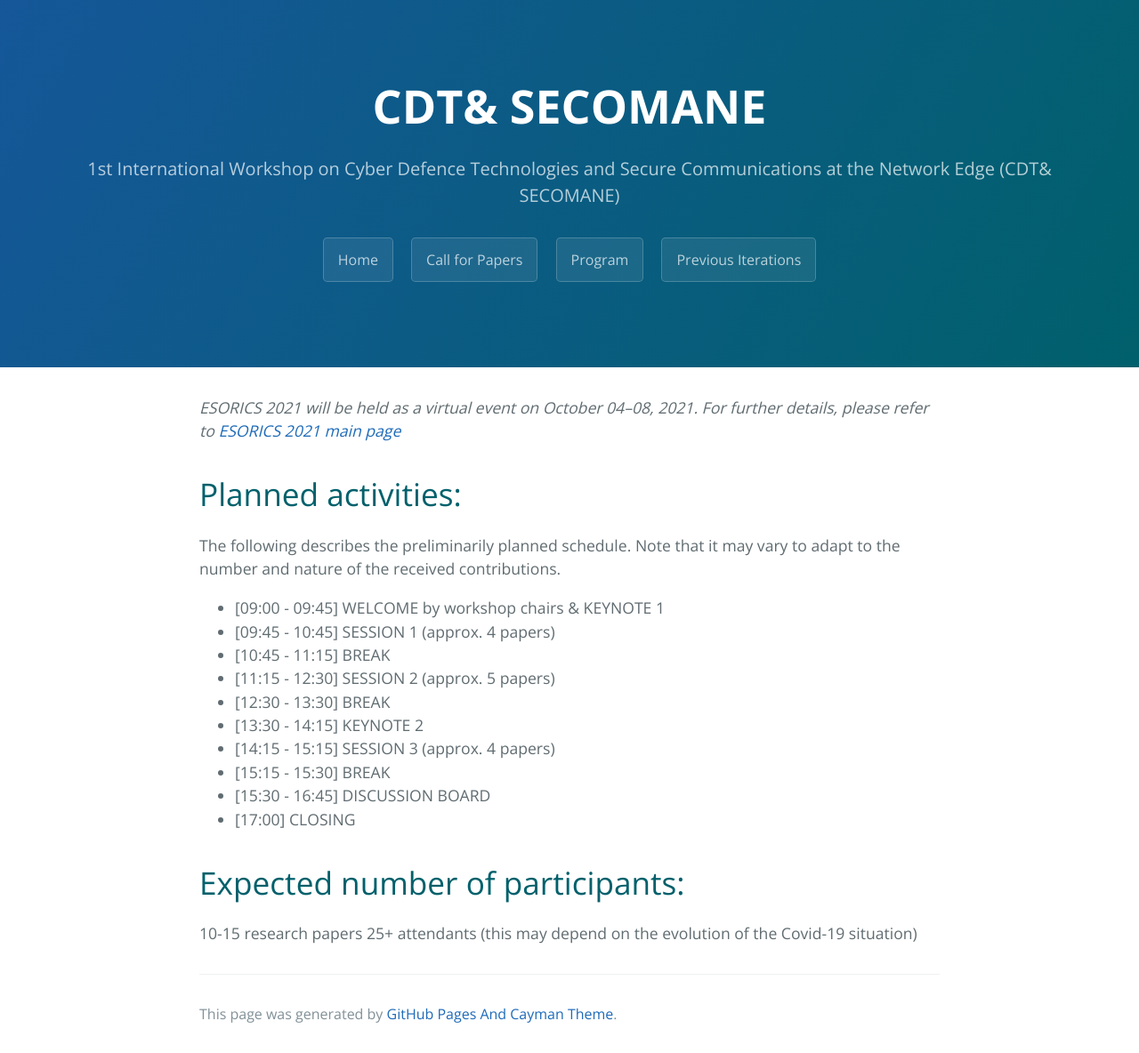
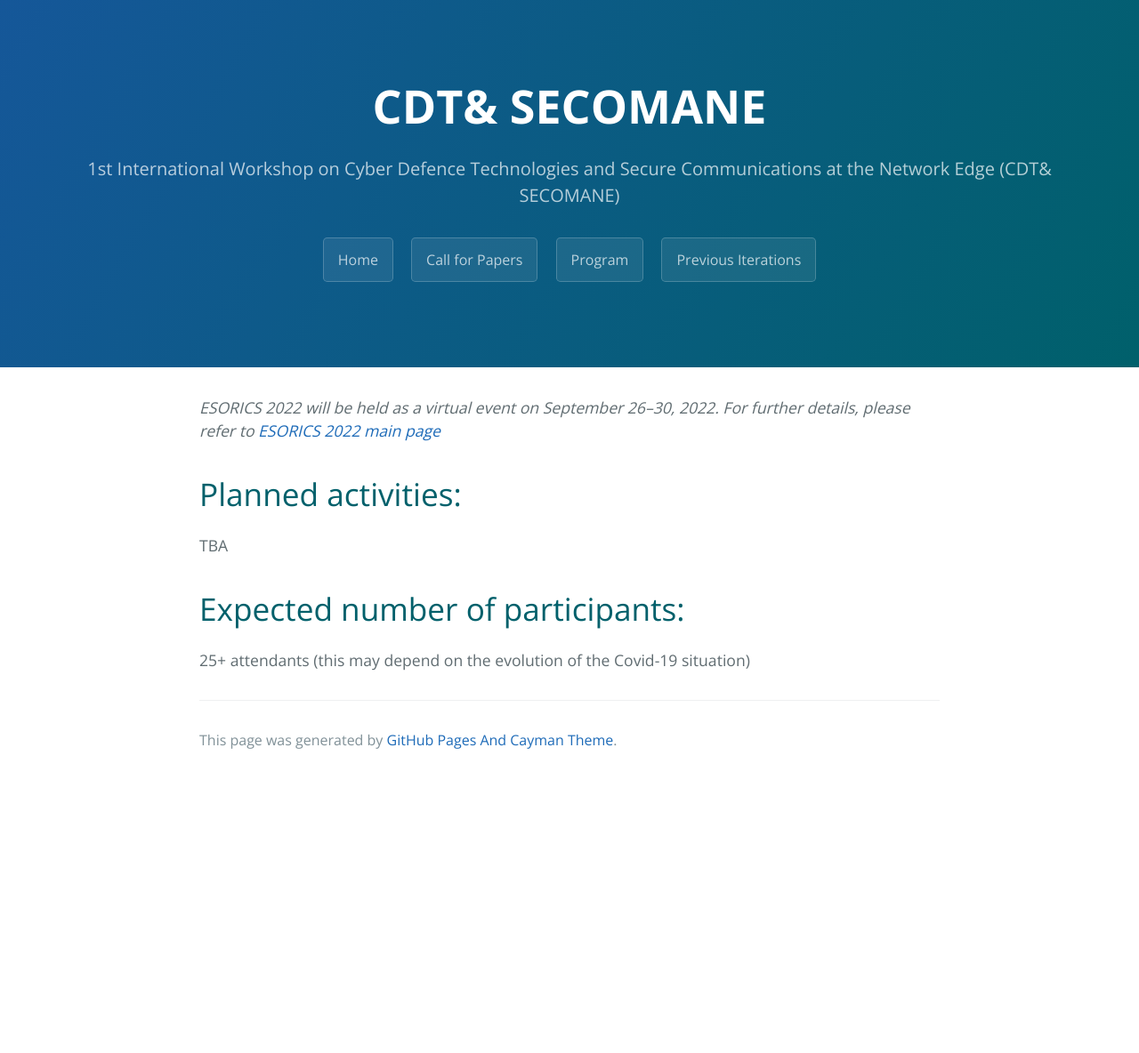
Before and after one commit to cdtsecomane/cdtsecomane.github.io, a Jekyll site: the page built from prog.md, in a window 1280 px wide. Shown: the whole page at 89% size. Built offline with Jekyll 4.4.1, drawn with Linux system fonts in a browser that asks for light colours; after the commit the page ends 900 px from its top, so only the background shows below that.

Commit message:
Update prog.md

```diff
--- a/prog.md
+++ b/prog.md
@@ -1,22 +1,10 @@
 ---
 layout: default
 ---
-*ESORICS 2021 will be held as a virtual event on October 04–08, 2021. For further details, please refer to [ESORICS 2021 main page](https://esorics2021.athene-center.de/index.php)*
+*ESORICS 2022 will be held as a virtual event on September 26–30, 2022. For further details, please refer to [ESORICS 2022 main page](https://esorics2022.compute.dtu.dk)*
 
 # Planned activities:
-The following describes the preliminarily planned schedule. Note that it may vary to adapt
-to the number and nature of the received contributions.
-* [09:00 - 09:45] WELCOME by workshop chairs & KEYNOTE 1
-* [09:45 - 10:45] SESSION 1 (approx. 4 papers)
-* [10:45 - 11:15] BREAK
-* [11:15 - 12:30] SESSION 2 (approx. 5 papers)
-* [12:30 - 13:30] BREAK
-* [13:30 - 14:15] KEYNOTE 2
-* [14:15 - 15:15] SESSION 3 (approx. 4 papers)
-* [15:15 - 15:30] BREAK
-* [15:30 - 16:45] DISCUSSION BOARD
-* [17:00] CLOSING
+TBA
 
 # Expected number of participants:
-10-15 research papers
 25+ attendants (this may depend on the evolution of the Covid-19 situation)
```
